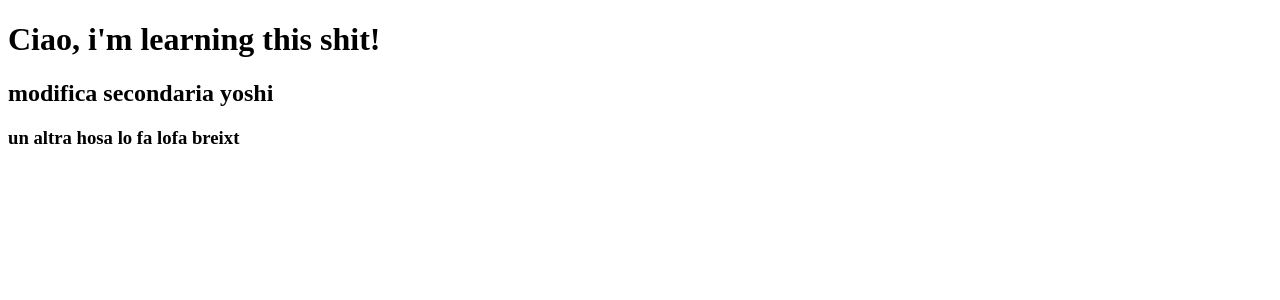
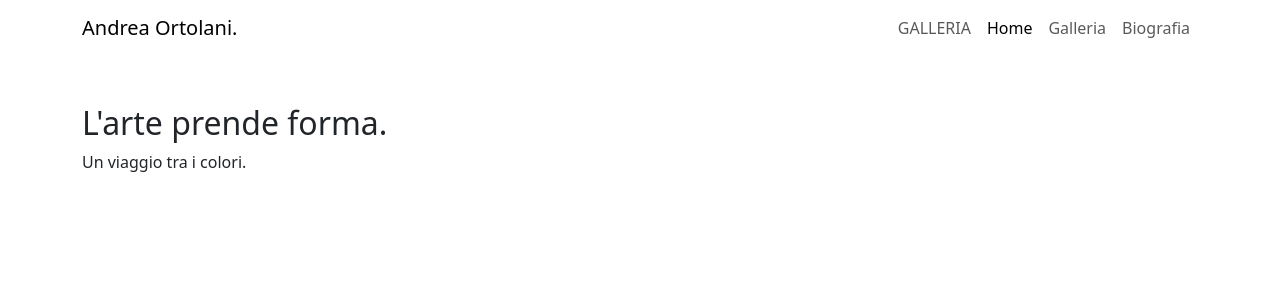
Before and after one commit to GabrieleGaleotti/WebSiteProject, an Angular app: page / in a window 1280 px wide. Shown: the top 300 px of the page. Built offline with nearby package versions, Linux system fonts and the light colour scheme.

Commit message:
aggiunto modello artwork e inserito dati di prova

```diff
--- a/angular.json
+++ b/angular.json
@@ -25,6 +25,7 @@
               }
             ],
             "styles": [
+              "node_modules/bootstrap/dist/css/bootstrap.min.css",
               "src/styles.css"
             ]
           },
--- a/package.json
+++ b/package.json
@@ -17,6 +17,7 @@
     "@angular/forms": "^22.2.0",
     "@angular/platform-browser": "^22.2.0",
     "@angular/router": "^22.2.0",
+    "bootstrap": "^5.3.8",
     "rxjs": "~7.8.0",
     "tslib": "^2.3.0"
   },
--- a/src/app/app.html
+++ b/src/app/app.html
@@ -1,3 +1,19 @@
-<h1> Ciao, i'm learning this shit!  </h1>
-<h2> modifica secondaria yoshi</h2>
-<h3>un altra hosa lo fa lofa breixt</h3>
+<header>
+  <nav class="navbar navbar-expand-lg bg-white">
+    <div class="container">
+      <a class="navbar-brand" href="#">Andrea Ortolani.</a>
+
+      <div class="navbar-nav ms-auto">
+        <a class="nav-link btn btn-primary" href="#">GALLERIA</a>
+        <a class="nav-link active" href="#">Home</a>
+        <a class="nav-link" href="#">Galleria</a>
+        <a class="nav-link" href="#">Biografia</a>
+      </div>
+    </div>
+  </nav>
+</header>
+
+<main class="container py-5">
+  <h2>L'arte prende forma.</h2>
+  <p>Un viaggio tra i colori.</p>
+</main>
```
Also changed, not shown: src/app/models/artwork.model.ts (added), src/app/models/artworks.ts (added), 1 other file (tests, documents, lock files or other folders).
